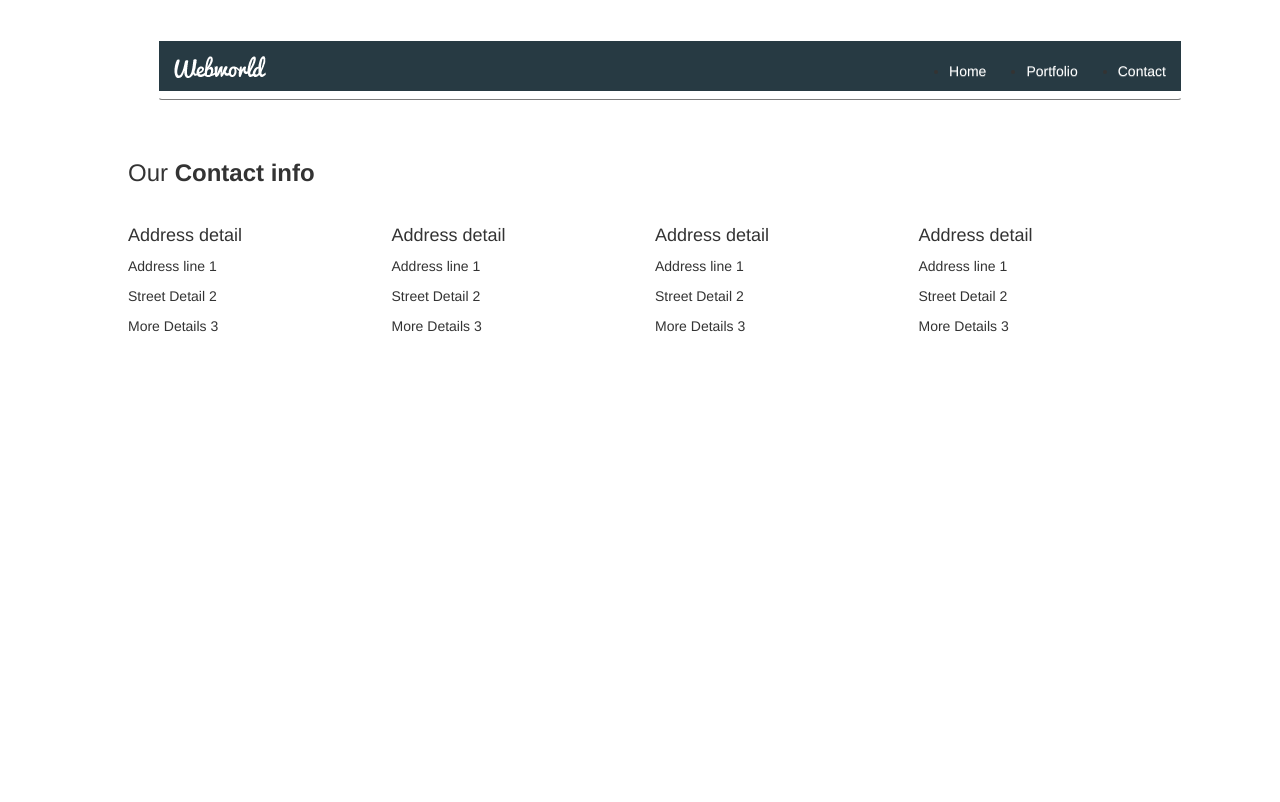
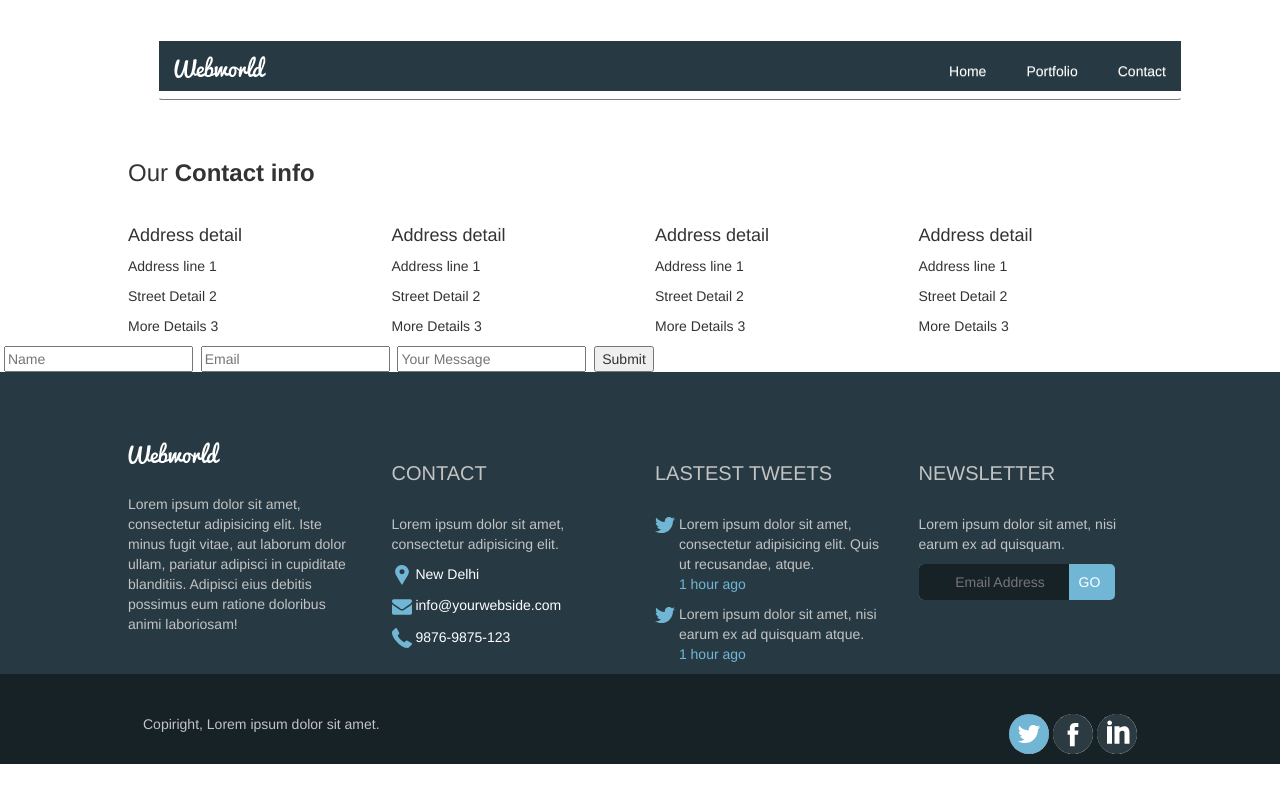
Before and after one commit to ailinnocelli/Plus54, a plain HTML site: page contact.html in a window 1280 px wide. Shown: the top 802 px of the page. Drawn offline with nearby package versions, Linux system fonts and the light colour scheme; files that its build step writes are made by us from their sources.

Commit message:
Agrego maqueta de contact page y footer

```diff
--- a/contact.html
+++ b/contact.html
@@ -125,8 +125,102 @@
 				</div>
 			</div>
 		</section>
+		<section class="form">
+			<span class="icon"></span>
+			<form action="">
+				<label for="name"></label>
+				<input type="text" name="name" placeholder="Name">
+				<label for="email"></label>
+				<input type="text" name="email" placeholder="Email">
+				<label for="message"></label>
+				<input type="text" name="message" placeholder="Your Message">
+				<label for="submit"></label>
+				<input type="submit" name="submit" placeholder="Send">
+			</form>
+		</section>
+
+		<footer class="footer">
+			<div class="container">
+				<div class="row">
+					<div class="col-md-3 col-xs-12">
+						<figure class="logo">
+							<img src="img/logo-white.png" alt="">
+						</figure>
+						<p class="text hidden-xs hidden-sm">Lorem ipsum dolor sit amet, consectetur adipisicing elit. Iste minus fugit vitae, aut laborum dolor ullam, pariatur adipisci in cupiditate blanditiis. Adipisci eius debitis possimus eum ratione doloribus animi laboriosam!</p>
+					</div>
+					<div class="col-md-3 col-xs-12">
+						<h3 class="title hidden-xs hidden-sm">Contact</h3>
+						<p class="text hidden-xs hidden-sm">Lorem ipsum dolor sit amet, consectetur adipisicing elit. </p>
+						<div class="row">
+							<div class="col-md-12 col-xs-4">
+								<div class="address">
+									<figure class="media-wrapper">
+										<img src="img/point.svg" alt="">
+									</figure>
+									<span>New Delhi</span>
+								</div>
+							</div>
+							<div class="col-md-12 col-xs-4">
+								<div class="mail">
+									<figure class="media-wrapper">
+										<img src="img/mail.svg" alt="">
+									</figure>
+									<a href="mailto:info@yourwebside.com">info@yourwebside.com</a>
+								</div>
+							</div>
+							<div class="col-md-12 col-xs-4">
+								<div class="phone">
+									<figure class="media-wrapper">
+										<img src="img/phone.svg" alt="">
+									</figure>
+									<span>9876-9875-123</span>
+								</div>
+							</div>
+						</div>
+
+					</div>
+					<div class="col-md-3 hidden-xs hidden-sm">
+						<h3 class="title">Lastest Tweets</h3>
+						<div class="twitter">
+							<figure class="media-wrapper">
+								<img src="img/twitter.svg" alt="">
+							</figure>
+							<p class="text">
+								Lorem ipsum dolor sit amet, consectetur adipisicing elit. Quis ut recusandae, atque.
+								<span>1 hour ago</span>
+							</p>
+						</div>
+						<div class="twitter">
+							<figure class="media-wrapper">
+								<img src="img/twitter.svg" alt="">
+							</figure>
+							<p class="text">
+								Lorem ipsum dolor sit amet, nisi earum ex ad quisquam atque.
+								<span>1 hour ago</span>
+							</p>
+						</div>
+					</div>
+					<div class="col-md-3 col-xs-12">
+						<h3 class="title">NewsLetter</h3>
+						<p class="text">Lorem ipsum dolor sit amet, nisi earum ex ad quisquam.</p>
+						<span class="newsletter"><input placeholder="Email Address" type="email">go</span>
+					</div>
+				</div>
+			</div>
+			<div class="copyright">
+				<div class="container">
+					<div class="col-xs-12">
+						<p class="text">Copiright, Lorem ipsum dolor sit amet.</p>
+						<div class="social-wrapper">
+							<div class="twitter-logo circle"></div>
+							<div class="facebook-logo circle"></div>
+							<div class="linkedin-logo circle"></div>
+						</div>
+					</div>
+				</div>
+			</div>
+		</footer>
 	</div>
-
 
 	<script
 	src="https://code.jquery.com/jquery-3.2.1.min.js"
--- a/scss/style.scss
+++ b/scss/style.scss
@@ -7,7 +7,6 @@
 		@media(max-width: 768px) {
 			width: 92%;
 		}
-
 	}
 	.navegation {
 		padding-top: 40px;
```
Also changed, not shown: index.html (+1 -1 lines).
